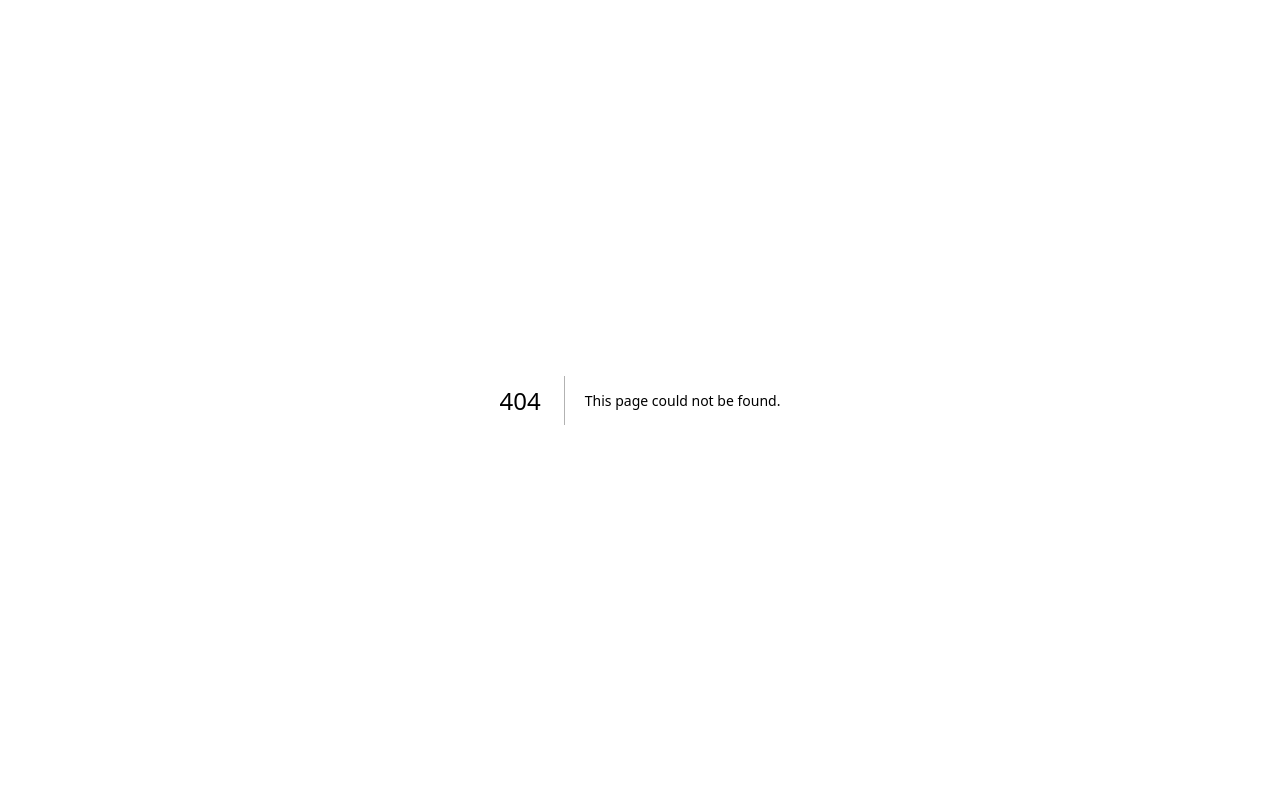
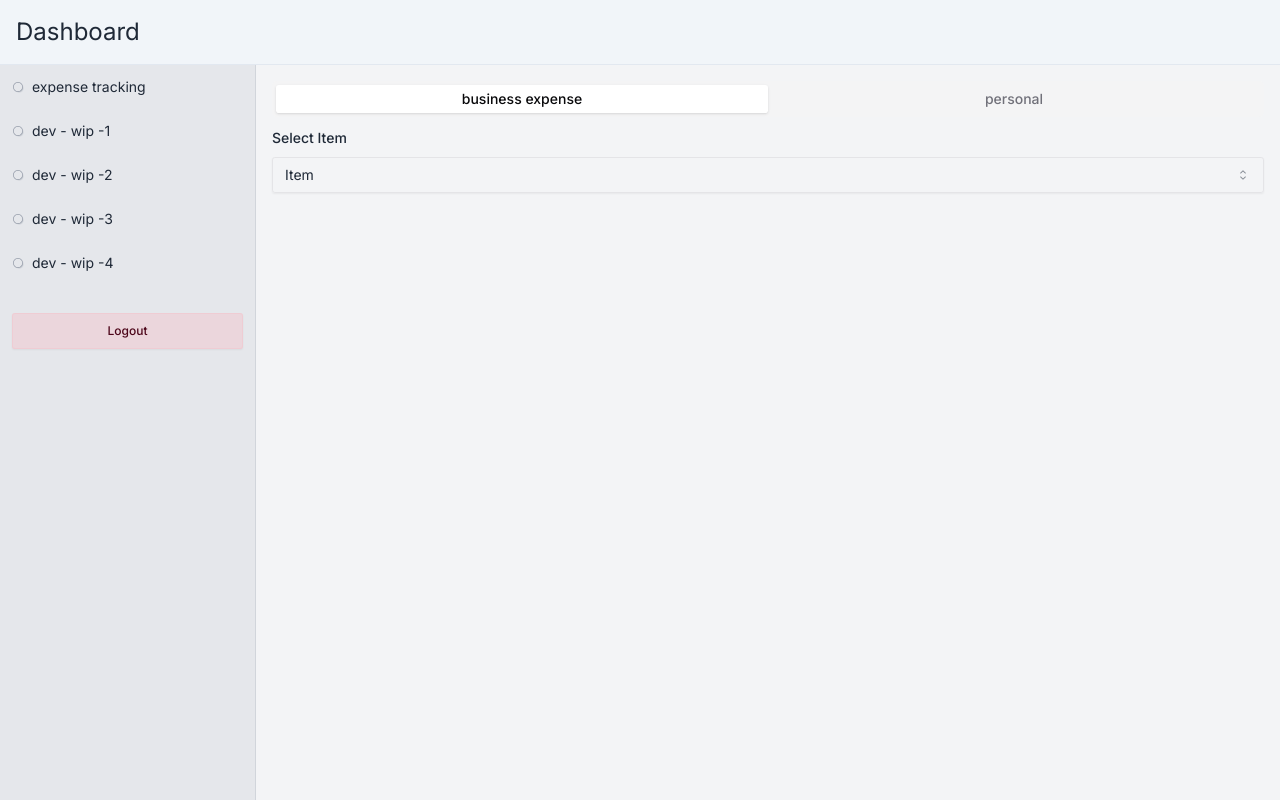
Before and after one commit to bagaichadharanadm/bagaicha-dharan, a Next.js app: page /dashboard/expense-tracking in a window 1280 px wide. Before the commit this address had no page. Built offline with nearby package versions, Linux system fonts and the light colour scheme.

Commit message:
add skeleton development pages for dashboard ui

```diff
--- /dev/null
+++ b/app/(protected)/dashboard/dev-wip-1/page.tsx
@@ -0,0 +1,8 @@
+export default function DevWIP1() {
+  return (
+    <div>
+      Work in progress....
+      {/* Dev content goes here */}
+    </div>
+  );
+}
--- /dev/null
+++ b/app/(protected)/dashboard/dev-wip-2/page.tsx
@@ -0,0 +1,3 @@
+export default function DevWIP2() {
+  return <div>{/* Dev content goes here */}</div>;
+}
--- /dev/null
+++ b/app/(protected)/dashboard/dev-wip-3/page.tsx
@@ -0,0 +1,8 @@
+export default function DevWIP3() {
+  return (
+    <div>
+      Work in progress....
+      {/* Dev content goes here */}
+    </div>
+  );
+}
--- /dev/null
+++ b/app/(protected)/dashboard/dev-wip-4/page.tsx
@@ -0,0 +1,8 @@
+export default function DevWIP4() {
+  return (
+    <div>
+      Work in progress....
+      {/* Dev content goes here */}
+    </div>
+  );
+}
--- /dev/null
+++ b/app/(protected)/dashboard/expense-tracking/page.tsx
@@ -0,0 +1,19 @@
+import { CreateBusinessExpenseForm } from '@/components/dashboard/expense-tracking/create-business-expense-form';
+import { Tabs, TabsContent, TabsList, TabsTrigger } from '@/components/ui/tabs';
+
+export default function ExpenseTrackingPage() {
+  return (
+    <Tabs defaultValue="business" className="w-full">
+      <TabsList className="grid w-full grid-cols-2">
+        <TabsTrigger value="business">business expense</TabsTrigger>
+        <TabsTrigger value="personal">personal</TabsTrigger>
+      </TabsList>
+      <TabsContent value="business">
+        <CreateBusinessExpenseForm />
+      </TabsContent>
+      <TabsContent value="password">
+        <CreateBusinessExpenseForm />
+      </TabsContent>
+    </Tabs>
+  );
+}
--- a/components/dashboard/drawer.tsx
+++ b/components/dashboard/drawer.tsx
@@ -5,9 +5,11 @@ import { LogoutForm } from '../auth/logout-form';
 
 export function Drawer() {
   const drawerItems = [
-    { name: 'bills', href: '/dashboard/bills' },
-    { name: 'expenses', href: '/dashboard/expenses' },
-    { name: 'settings', href: '/dashboard/settings' },
+    { name: 'expense tracking', href: '/dashboard/expense-tracking' },
+    { name: 'dev - wip -1', href: '/dashboard/dev-wip-1' },
+    { name: 'dev - wip -2', href: '/dashboard/dev-wip-2' },
+    { name: 'dev - wip -3', href: '/dashboard/dev-wip-3' },
+    { name: 'dev - wip -4', href: '/dashboard/dev-wip-3' },
   ];
 
   return (
--- /dev/null
+++ b/components/dashboard/expense-tracking/create-business-expense-form.tsx
@@ -0,0 +1,72 @@
+'use client';
+
+import { Button } from '@/components/ui/button';
+import { Form, FormControl, FormDescription, FormField, FormItem, FormLabel, FormMessage } from '@/components/ui/form';
+import { Input } from '@/components/ui/input';
+import { Select, SelectContent, SelectItem, SelectTrigger, SelectValue } from '@/components/ui/select';
+import { BusinessExpenseItemSchema, CreateBusinessExpenseSchema } from '@/schemas/create-business-expense-form';
+import { zodResolver } from '@hookform/resolvers/zod';
+import { useFieldArray, useForm, useWatch } from 'react-hook-form';
+import { z } from 'zod';
+
+export function CreateBusinessExpenseForm() {
+  const createBusinessExpenseForm = useForm<z.infer<typeof CreateBusinessExpenseSchema>>({
+    resolver: zodResolver(CreateBusinessExpenseSchema),
+    defaultValues: {
+      supplierId: '',
+      expenseType: 'BUSINESS',
+      paymentStatus: 'FULL',
+      totalAmount: 1,
+      totalPaid: 1,
+      comments: '',
+    },
+  });
+
+  const createBusinessExpenseItemForm = useForm<z.infer<typeof BusinessExpenseItemSchema>>({
+    resolver: zodResolver(BusinessExpenseItemSchema),
+    defaultValues: {
+      itemId: '',
+      quantityReceived: 1,
+      amountPaid: 1,
+    },
+  });
+
+  const CreateBusinessExpenseItemForm = () => {
+    return (
+      <Form {...createBusinessExpenseItemForm}>
+        <form>
+          <FormField
+            control={createBusinessExpenseItemForm.control}
+            name="itemId"
+            render={({ field }) => (
+              <FormItem className="flex-1">
+                <FormLabel>Select Item</FormLabel>
+                <Select onValueChange={field.onChange} defaultValue={String(field.value)}>
+                  <FormControl>
+                    <SelectTrigger>
+                      <SelectValue placeholder="Item" />
+                    </SelectTrigger>
+                  </FormControl>
+                  <SelectContent>
+                    {['1', '2', '3'].map((menuItem, index) => (
+                      <SelectItem key={index} value={String(index)}>
+                        {menuItem}
+                      </SelectItem>
+                    ))}
+                  </SelectContent>
+                </Select>
+                <FormMessage />
+              </FormItem>
+            )}
+          />
+        </form>
+      </Form>
+    );
+  };
+
+  return (
+    <div>
+      <CreateBusinessExpenseItemForm />
+    </div>
+  );
+}
--- /dev/null
+++ b/components/ui/tabs.tsx
@@ -0,0 +1,55 @@
+"use client"
+
+import * as React from "react"
+import * as TabsPrimitive from "@radix-ui/react-tabs"
+
+import { cn } from "@/lib/utils"
+
+const Tabs = TabsPrimitive.Root
+
+const TabsList = React.forwardRef<
+  React.ElementRef<typeof TabsPrimitive.List>,
+  React.ComponentPropsWithoutRef<typeof TabsPrimitive.List>
+>(({ className, ...props }, ref) => (
+  <TabsPrimitive.List
+    ref={ref}
+    className={cn(
+      "inline-flex h-9 items-center justify-center rounded-lg bg-muted p-1 text-muted-foreground",
+      className
+    )}
+    {...props}
+  />
+))
+TabsList.displayName = TabsPrimitive.List.displayName
+
+const TabsTrigger = React.forwardRef<
+  React.ElementRef<typeof TabsPrimitive.Trigger>,
+  React.ComponentPropsWithoutRef<typeof TabsPrimitive.Trigger>
+>(({ className, ...props }, ref) => (
+  <TabsPrimitive.Trigger
+    ref={ref}
+    className={cn(
+      "inline-flex items-center justify-center whitespace-nowrap rounded-md px-3 py-1 text-sm font-medium ring-offset-background transition-all focus-visible:outline-none focus-visible:ring-2 focus-visible:ring-ring focus-visible:ring-offset-2 disabled:pointer-events-none disabled:opacity-50 data-[state=active]:bg-background data-[state=active]:text-foreground data-[state=active]:shadow",
+      className
+    )}
+    {...props}
+  />
+))
+TabsTrigger.displayName = TabsPrimitive.Trigger.displayName
+
+const TabsContent = React.forwardRef<
+  React.ElementRef<typeof TabsPrimitive.Content>,
+  React.ComponentPropsWithoutRef<typeof TabsPrimitive.Content>
+>(({ className, ...props }, ref) => (
+  <TabsPrimitive.Content
+    ref={ref}
+    className={cn(
+      "mt-2 ring-offset-background focus-visible:outline-none focus-visible:ring-2 focus-visible:ring-ring focus-visible:ring-offset-2",
+      className
+    )}
+    {...props}
+  />
+))
+TabsContent.displayName = TabsPrimitive.Content.displayName
+
+export { Tabs, TabsList, TabsTrigger, TabsContent }
--- a/package.json
+++ b/package.json
@@ -17,6 +17,7 @@
     "@radix-ui/react-label": "^2.1.0",
     "@radix-ui/react-select": "^2.1.1",
     "@radix-ui/react-slot": "^1.1.0",
+    "@radix-ui/react-tabs": "^1.1.0",
     "@supabase/ssr": "latest",
     "@supabase/supabase-js": "latest",
     "autoprefixer": "10.4.17",
--- /dev/null
+++ b/schemas/create-business-expense-form.ts
@@ -0,0 +1,19 @@
+import { z } from 'zod';
+
+// Define the schema for individual items
+export const BusinessExpenseItemSchema = z.object({
+  itemId: z.string().min(1, 'Item ID is required'),
+  quantityReceived: z.number().min(1, 'Quantity must be at least 1').max(10000, 'Quantity cannot exceed 10000'),
+  amountPaid: z.number().min(0, 'Amount paid cannot be negative').max(1000000, 'Amount paid cannot exceed 1,000,000'),
+});
+
+// Define the schema for creating a business expense
+export const CreateBusinessExpenseSchema = z.object({
+  supplierId: z.string().min(1, 'Supplier ID is required'),
+  expenseType: z.string().min(1, 'Expense type is required'),
+  paymentStatus: z.string().min(1, 'Payment status is required'),
+  items: z.array(BusinessExpenseItemSchema).min(1, 'At least one item is required'),
+  totalPaid: z.number().min(0, 'Total paid cannot be negative'),
+  totalAmount: z.number().min(1, 'Total amount must be at least 1'),
+  comments: z.string().optional(),
+});
```
Also changed, not shown: 1 other file (tests, documents, lock files or other folders).
